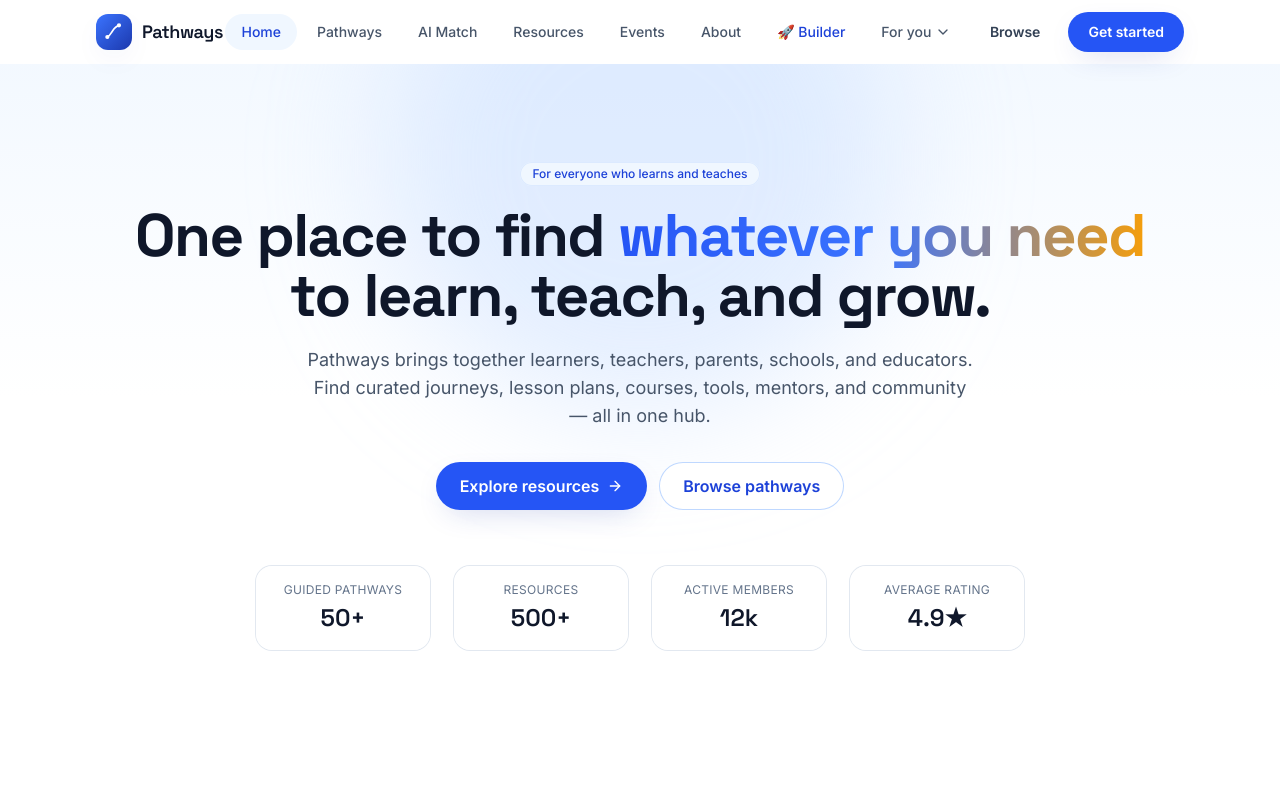
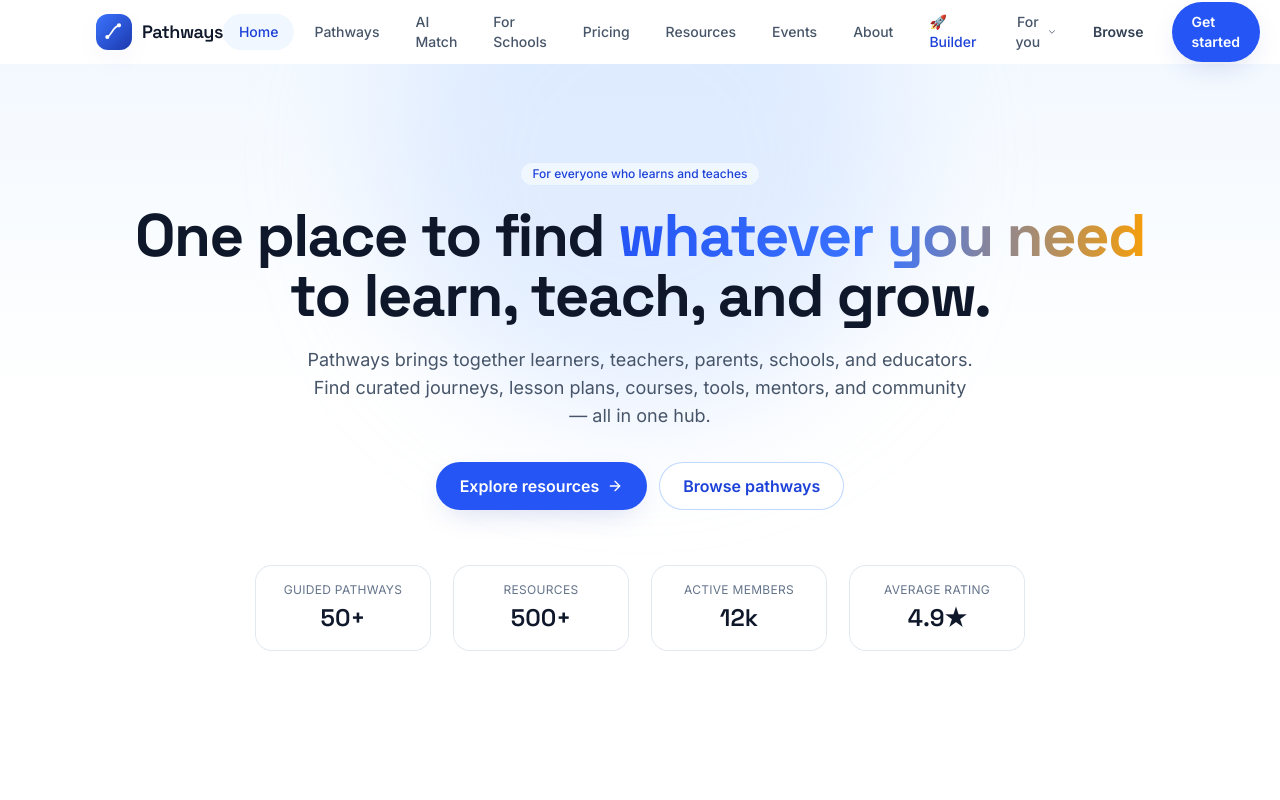
Before and after one commit to DinaElAhl/Pathways-, a React (Vite) app: page / in a window 1280 px wide. Shown: the top 800 px of the page. Built offline with nearby package versions, Linux system fonts and the light colour scheme.

Commit message:
Add 'For Schools' and 'Pricing' links to Navbar

```diff
--- a/src/components/Navbar.jsx
+++ b/src/components/Navbar.jsx
@@ -7,6 +7,8 @@ const links = [
   { to: '/', label: 'Home', end: true },
   { to: '/pathways', label: 'Pathways' },
   { to: '/recommend', label: 'AI Match' },
+  { to: '/lms', label: 'For Schools' },
+  { to: '/pricing', label: 'Pricing' },
   { to: '/resources', label: 'Resources' },
   { to: '/events', label: 'Events' },
   { to: '/about', label: 'About' },
```
